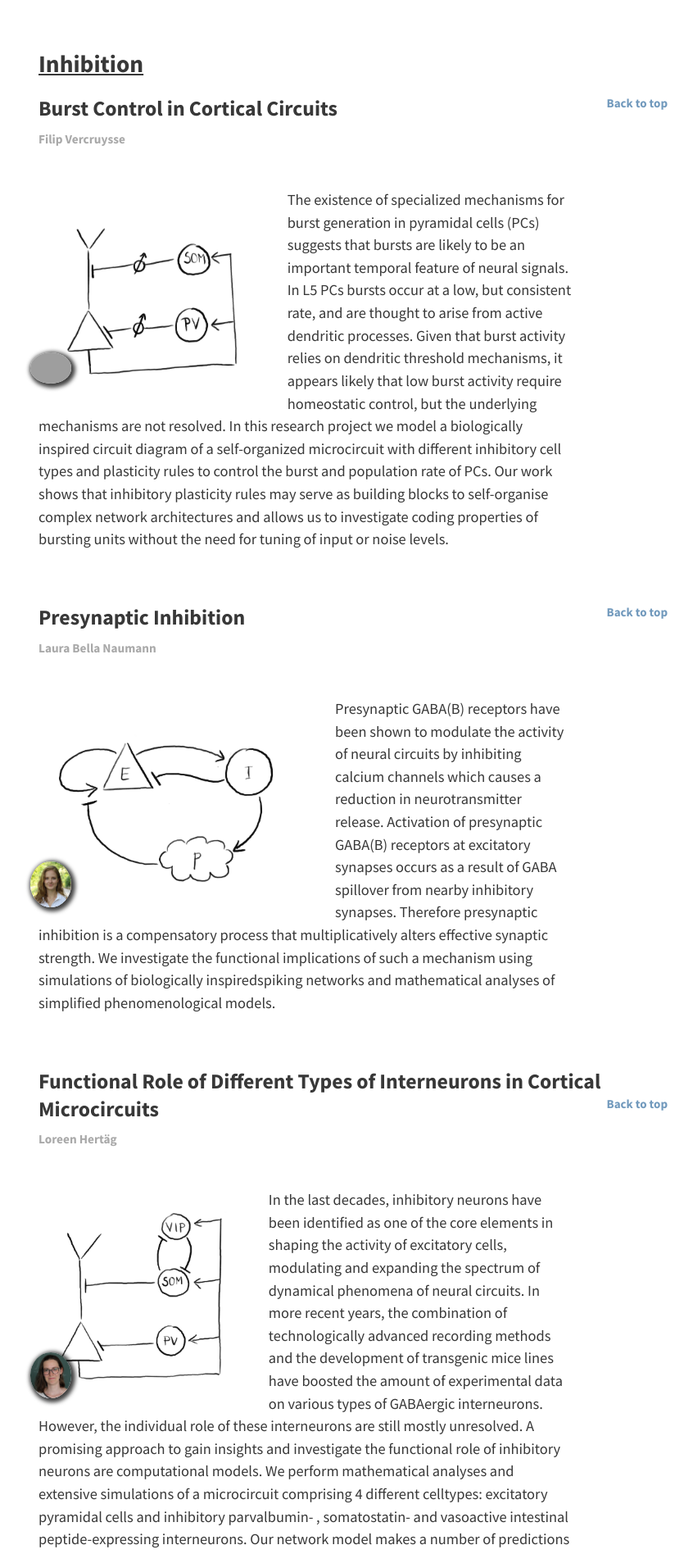
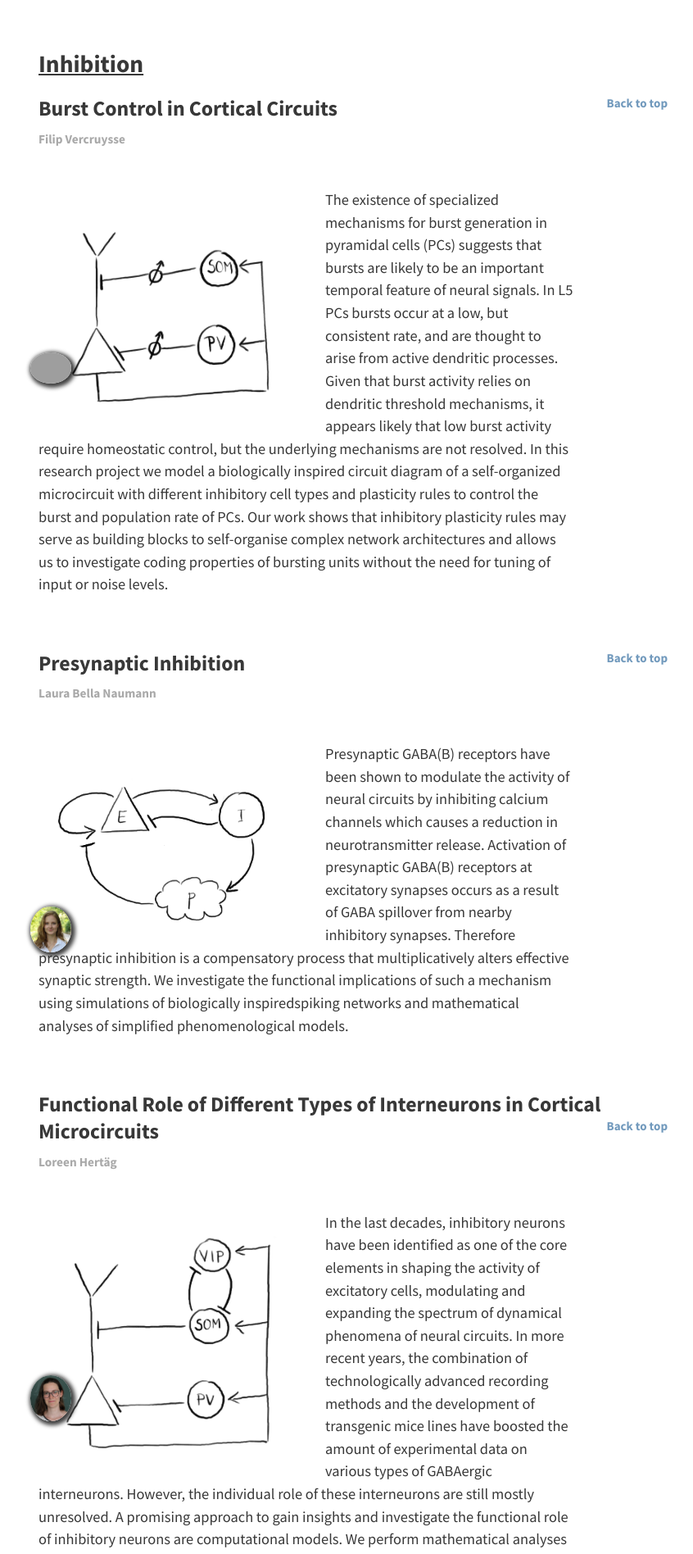
Before and after one commit to ge00rg/website-heroku, a Jekyll site: the page built from pages/1_research.md, in a window 1280 px wide. Shown: the part 564-2460 px from the top of the page at 82% size, without its empty margins (209-1055 px from the left). Built offline with Jekyll 4.4.1, drawn with Linux system fonts in a browser that asks for light colours; grey boxes are pictures that could not be loaded.

Commit message:
changed images in research to all have same width

```diff
--- a/_includes/research_main.html
+++ b/_includes/research_main.html
@@ -89,9 +89,9 @@ a.head:hover{
                         </h5>
                     <div style="position: relative;">
                         {% if project.image %}
-                            <img src="{{site.baseurl}}/assets/img/research/{{project.image}}" style="float: left; padding: 20px 20px 10px 0px; height: 250px; min-height: 250xpx;">
+                            <img src="{{site.baseurl}}/assets/img/research/{{project.image}}" style="float: left; padding: 20px 20px 10px 0px; width: 350px; min-height: 250xpx;">
                         {% else %}
-                            <img src="{{site.baseurl}}/{{site.emergency-img}}" style="float: left; padding: 20px 20px 10px 0px; height: 250px;">
+                            <img src="{{site.baseurl}}/{{site.emergency-img}}" style="float: left; padding: 20px 20px 10px 0px; width: 350px;">
                         {% endif %}
 
                         {% assign leftpix=-30 %}
```
